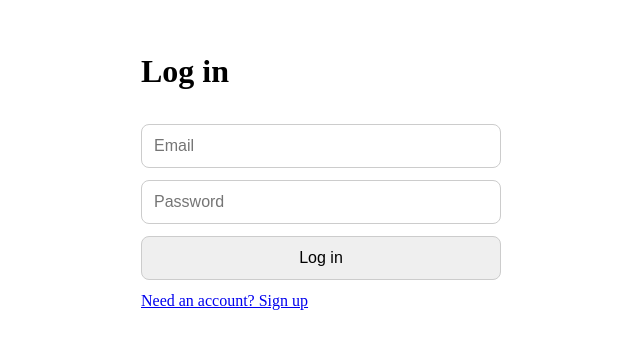
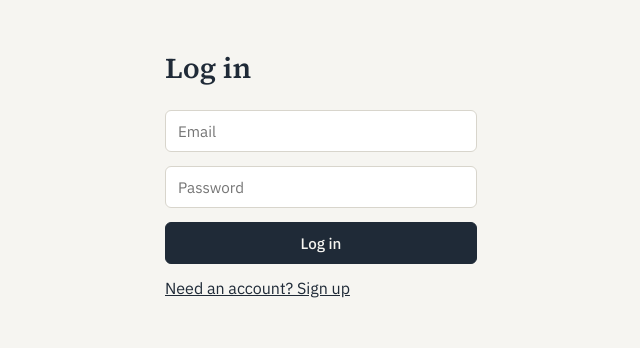
Before and after one commit to JustTrying652/lecturer-quiz-tool, a Vue app in the folder frontend/: page /login in a window 1280 px wide. Shown: the top 348 px of the page, without its empty margins (319-959 px from the left). Built offline with nearby package versions, Linux system fonts and the light colour scheme.

Commit message:
restyled

```diff
--- a/frontend/src/main.js
+++ b/frontend/src/main.js
@@ -1,5 +1,6 @@
 import { createApp } from 'vue'
 import App from './App.vue'
 import router from './router.js'
+import './base.css'
 
 createApp(App).use(router).mount('#app')
--- a/frontend/src/views/LoginView.vue
+++ b/frontend/src/views/LoginView.vue
@@ -25,15 +25,16 @@ async function handleSubmit() {
     <h1>Log in</h1>
     <input v-model="email" placeholder="Email" type="email" />
     <input v-model="password" placeholder="Password" type="password" />
-    <button @click="handleSubmit">Log in</button>
+    <button class="primary" @click="handleSubmit">Log in</button>
     <p v-if="error" class="error">{{ error }}</p>
     <router-link to="/signup">Need an account? Sign up</router-link>
   </div>
 </template>
 
 <style scoped>
-.wrap { display: flex; flex-direction: column; gap: 12px; padding: 24px; max-width: 360px; margin: 0 auto; }
-input, button { padding: 12px; font-size: 1rem; border-radius: 8px; border: 1px solid #ccc; }
-button { cursor: pointer; }
-.error { color: crimson; }
+.wrap {
+  display: flex; flex-direction: column; gap: 14px;
+  padding: 48px 24px; max-width: 360px; margin: 0 auto;
+}
+h1 { font-family: var(--font-content); font-weight: 600; font-size: 1.8rem; margin: 0 0 8px; }
 </style>
```
